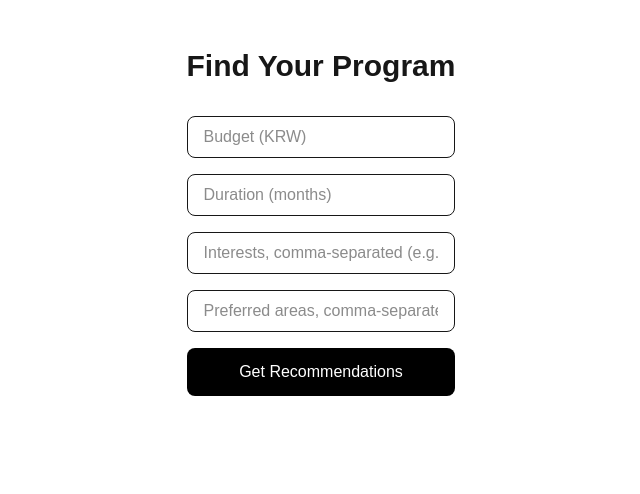
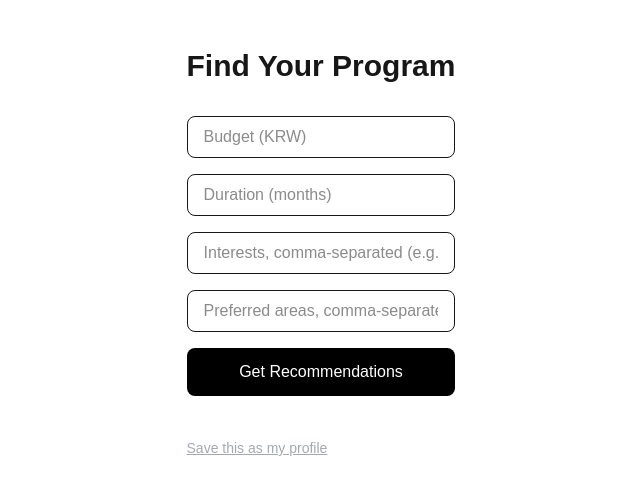
Before and after one commit to aleshashahid/seoul-companion-app, a Next.js app in the folder frontend/: page /recommend in a window 1280 px wide. Shown: the top 494 px of the page, without its empty margins (319-959 px from the left). Built offline with nearby package versions, Linux system fonts and the light colour scheme.

Commit message:
save user profile via POST /users, persisted in localStorage

```diff
--- a/frontend/src/app/recommend/page.tsx
+++ b/frontend/src/app/recommend/page.tsx
@@ -1,6 +1,6 @@
 "use client";
 
-import { useState } from "react";
+import { useState, useEffect } from "react";
 
 type Program = {
   id: number;
@@ -21,6 +21,15 @@ export default function Recommend() {
   const [results, setResults] = useState<Program[]>([]);
   const [loading, setLoading] = useState(false);
   const [error, setError] = useState("");
+  const [userId, setUserId] = useState<number | null>(null);
+  const [saving, setSaving] = useState(false);
+
+  useEffect(() => {
+    const savedId = localStorage.getItem("seoulCompanionUserId");
+    if (savedId) {
+      setUserId(Number(savedId));
+    }
+  }, []);
 
   async function handleSubmit(e: React.FormEvent) {
     e.preventDefault();
@@ -49,6 +58,33 @@ export default function Recommend() {
       setLoading(false);
     }
   }
+
+  async function handleSaveProfile() {
+  setSaving(true);
+  try {
+    const res = await fetch("http://localhost:8000/users", {
+      method: "POST",
+      headers: { "Content-Type": "application/json" },
+      body: JSON.stringify({
+        budget: Number(budget),
+        duration_months: Number(durationMonths),
+        preferences: `interests: ${interests}; areas: ${preferredAreas}`,
+      }),
+    });
+
+    if (!res.ok) {
+      throw new Error("Failed to save profile");
+    }
+
+    const data = await res.json();
+    setUserId(data.id);
+    localStorage.setItem("seoulCompanionUserId", String(data.id));
+  } catch (err) {
+    setError("Couldn't save your profile. Try again.");
+  } finally {
+    setSaving(false);
+  }
+}
 
   return (
     <main className="min-h-screen px-6 py-12 max-w-2xl mx-auto">
@@ -94,6 +130,22 @@ export default function Recommend() {
         </button>
       </form>
 
+      <div className="mb-6">
+        {userId ? (
+          <p className="text-sm text-green-700">
+            Profile saved (ID: {userId})
+          </p>
+        ) : (
+          <button
+            onClick={handleSaveProfile}
+            disabled={saving || !budget || !durationMonths}
+            className="text-sm underline text-gray-600 hover:text-black disabled:opacity-50"
+          >
+            {saving ? "Saving..." : "Save this as my profile"}
+          </button>
+        )}
+      </div>
+
       {error && <p className="text-red-600 mb-6">{error}</p>}
 
       <div className="flex flex-col gap-4">
```
